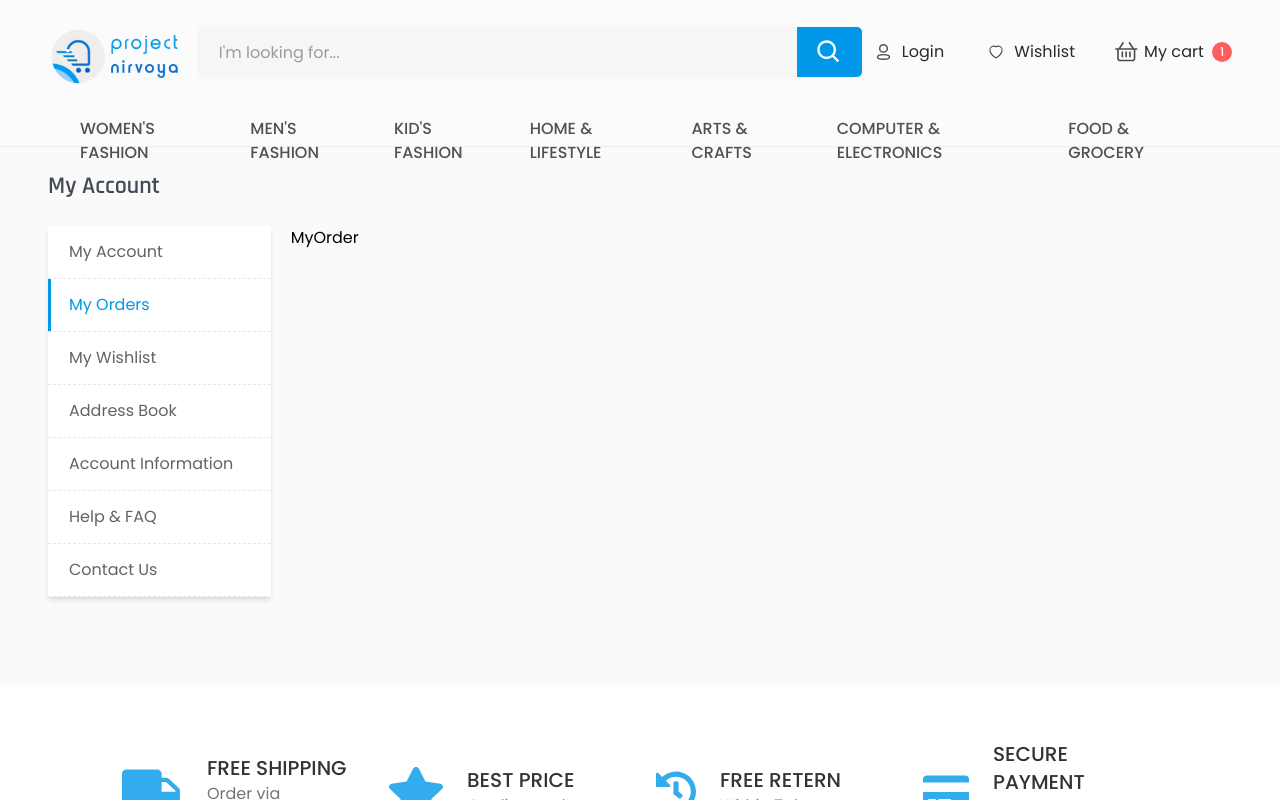
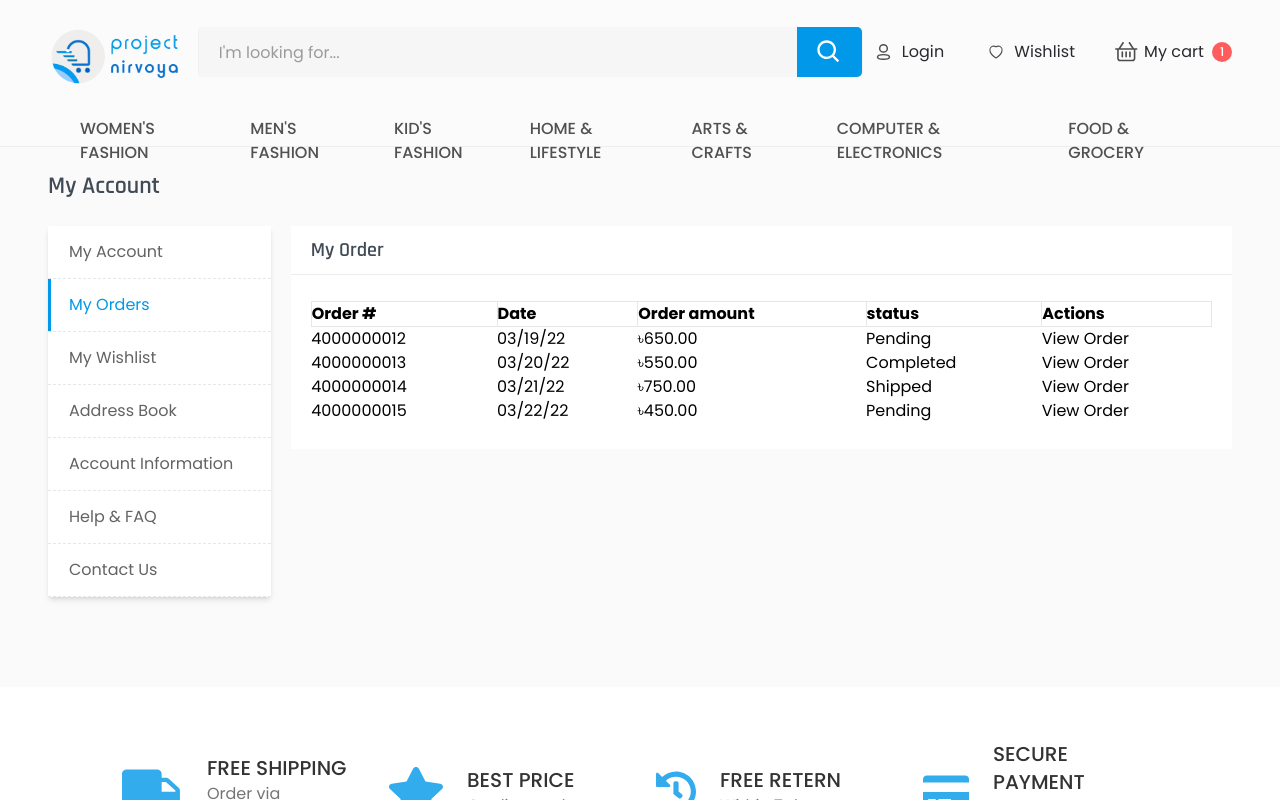
Before and after one commit to nursoftwarebd/glamcart-e-commerce, a Next.js app: page /user-account in a window 1280 px wide. Both pictures are taken after a click on the button "My Orders". Shown: the top 800 px of the page. Built offline with nearby package versions, Linux system fonts and the light colour scheme.

Commit message:
my order data and structure setup

```diff
--- a/src/components/screen/User/MyAccount.jsx
+++ b/src/components/screen/User/MyAccount.jsx
@@ -7,9 +7,9 @@ const MyAccount = () => {
     <div>
       <div className="bg-white">
         <div className="py-3 px-5 border-borderAccount border-b-[.75px] flex items-center justify-between">
-          <p className="font-rajdhani text-accountBlack text-xl leading-6 tracking-[2%] font-semibold">
+          <h4 className="font-rajdhani text-accountBlack text-xl leading-6 tracking-[2%] font-semibold">
             Personal Information
-          </p>
+          </h4>
           <button className="flex items-center gap-1">
             <Image src={edit} alt="edit" />
             <span className="text-grayEdit leading-6 tracking-[2%]">Edit</span>
--- a/src/components/screen/User/MyOrder.jsx
+++ b/src/components/screen/User/MyOrder.jsx
@@ -1,5 +1,39 @@
+import { myOrder } from "@/data/myorder";
+
 const MyOrder = () => {
-  return <div>MyOrder</div>;
+  return (
+    <div className="bg-white">
+      <div className="py-3 px-5 border-borderAccount border-b-[.75px] flex items-center justify-between">
+        <h4 className="font-rajdhani text-accountBlack text-xl leading-6 tracking-[2%] font-semibold">
+          My Order
+        </h4>
+      </div>
+      <div className="px-5 py-6.5">
+        <table className="w-full ">
+          <thead className="border ">
+            <tr>
+              <th className="text-start border">Order #</th>
+              <th className="text-start border">Date</th>
+              <th className="text-start border">Order amount</th>
+              <th className="text-start border">status</th>
+              <th className="text-start border">Actions</th>
+            </tr>
+          </thead>
+          <tbody>
+            {myOrder.map((item, index) => (
+              <tr key={index}>
+                <td>{item.order}</td>
+                <td>{item.date}</td>
+                <td>{item.amount}</td>
+                <td>{item.status}</td>
+                <td>{item.action}</td>
+              </tr>
+            ))}
+          </tbody>
+        </table>
+      </div>
+    </div>
+  );
 };
 
 export default MyOrder;
--- /dev/null
+++ b/src/data/myOrder.js
@@ -0,0 +1,34 @@
+export const myOrder = [
+  {
+    id: 1,
+    order: "4000000012",
+    date: "03/19/22",
+    amount: "৳650.00",
+    status: "Pending",
+    action: "View Order",
+  },
+  {
+    id: 2,
+    order: "4000000013",
+    date: "03/20/22",
+    amount: "৳550.00",
+    status: "Completed",
+    action: "View Order",
+  },
+  {
+    id: 3,
+    order: "4000000014",
+    date: "03/21/22",
+    amount: "৳750.00",
+    status: "Shipped",
+    action: "View Order",
+  },
+  {
+    id: 4,
+    order: "4000000015",
+    date: "03/22/22",
+    amount: "৳450.00",
+    status: "Pending",
+    action: "View Order",
+  },
+];
```
